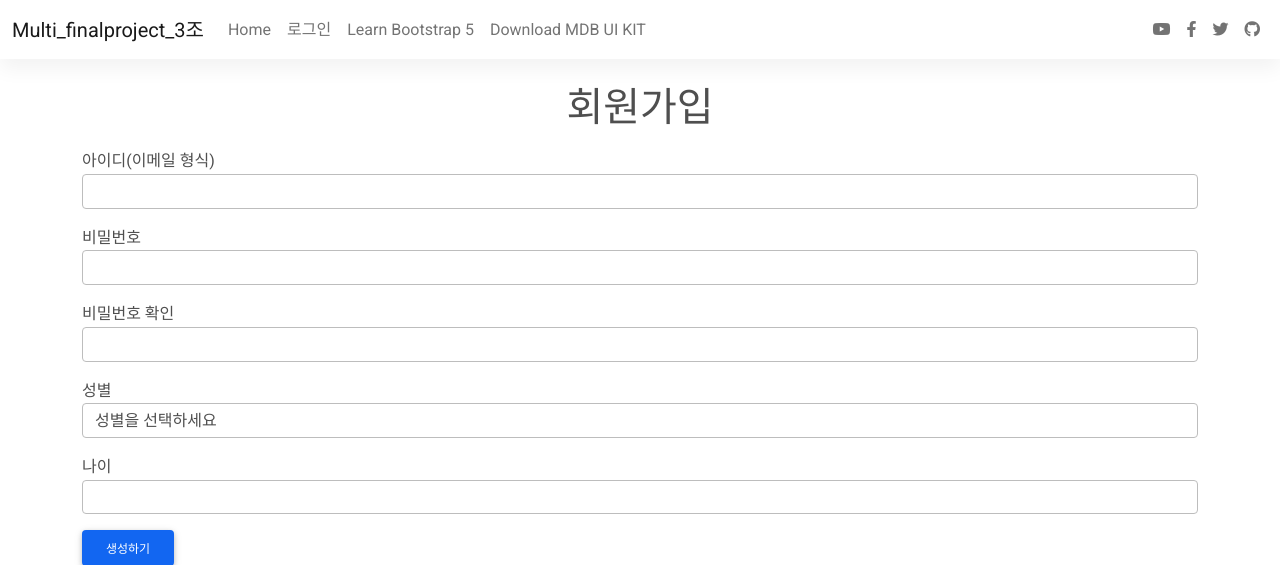
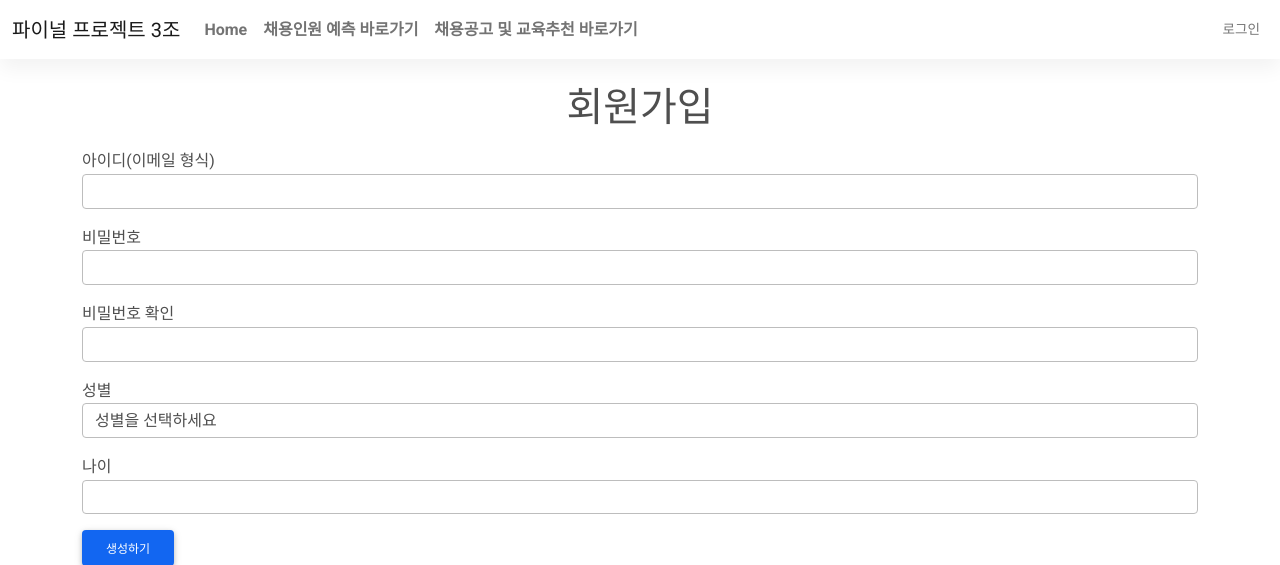
Before and after one commit to gchin97/multi_finalproject, a Django app: template web_3/templates/common/signup.html in a window 1280 px wide. Shown: the top 565 px of the page. Run offline with Django 3.2, Linux system fonts and the light colour scheme; the template is opened without the code that fills it, so the values that code supplies are empty; some libraries are stand-ins or nearby versions.

Commit message:
231013 navbar 수정

```diff
--- a/web_3/templates/navbar.html
+++ b/web_3/templates/navbar.html
@@ -3,7 +3,7 @@
     <div class="container-fluid">
       <!-- Navbar brand -->
       <a class="navbar-brand" href="{% url "prediction:main" %}">
-        Multi_finalproject_3조
+        파이널 프로젝트 3조
       </a>
       <button class="navbar-toggler" type="button" data-mdb-toggle="collapse" data-mdb-target="#navbarExample01"
           aria-controls="navbarExample01" aria-expanded="false" aria-label="Toggle navigation">
@@ -12,52 +12,36 @@
       <div class="collapse navbar-collapse" id="navbarExample01">
         <ul class="navbar-nav me-auto mb-2 mb-lg-0">
           <li class="nav-item active">
-            <a class="nav-link" aria-current="page" href="#intro">Home</a>
+            <a class="nav-link" aria-current="page" href="#intro" style="font-weight: 600;">Home</a>
           </li>
           <li class="nav-item">
+            <a class="nav-link" href="{% url 'prediction:predict' %}" rel="nofollow" style="font-weight: 600;">
+              채용인원 예측 바로가기
+            </a>
+          </li>
+          <li class="nav-item">
+            <a class="nav-link" href="{% url 'prediction:emp' %}" style="font-weight: 600;">
+              채용공고 및 교육추천 바로가기
+            </a>
+          </li>
+        </ul>
+        <ul class="navbar-nav d-flex flex-row">
+          <li class="nav-item">
             {% if user.is_authenticated %}
-            <a href="{% url "common:logout" %}" class="nav-link">로그아웃</a>
+            <a href="{% url "common:logout" %}" class="nav-link" style="font-size: 0.85rem; font-weight: 500;">로그아웃</a>
             {% else %}
-            <a class="nav-link" aria-current="page" href="{% url "common:login" %}">로그인</a>
+            <a class="nav-link" aria-current="page" href="{% url "common:login" %}" style="font-size: 0.85rem; font-weight: 500;">
+              로그인
+            </a>
             {% endif %}
           </li>
           {% if user.is_authenticated %}
           <li class="nav-item">
-            <a href="{% url "common:update" %}" class="nav-link">회원정보 수정</a>
+            <a href="{% url "common:update" %}" class="nav-link" style="font-size: 0.85rem; font-weight: 500;">
+              회원정보 수정
+            </a>
           </li>
           {% endif %}
-          <li class="nav-item">
-            <a class="nav-link" href="https://www.youtube.com/channel/UC5CF7mLQZhvx8O5GODZAhdA" rel="nofollow"
-              target="_blank">Learn Bootstrap 5</a>
-          </li>
-          <li class="nav-item">
-            <a class="nav-link" href="https://mdbootstrap.com/docs/standard/" target="_blank">Download MDB UI KIT</a>
-          </li>
-        </ul>
-
-        <ul class="navbar-nav d-flex flex-row">
-          <!-- Icons -->
-          <li class="nav-item me-3 me-lg-0">
-            <a class="nav-link" href="https://www.youtube.com/channel/UC5CF7mLQZhvx8O5GODZAhdA" rel="nofollow"
-              target="_blank">
-              <i class="fab fa-youtube"></i>
-            </a>
-          </li>
-          <li class="nav-item me-3 me-lg-0">
-            <a class="nav-link" href="https://www.facebook.com/mdbootstrap" rel="nofollow" target="_blank">
-              <i class="fab fa-facebook-f"></i>
-            </a>
-          </li>
-          <li class="nav-item me-3 me-lg-0">
-            <a class="nav-link" href="https://twitter.com/MDBootstrap" rel="nofollow" target="_blank">
-              <i class="fab fa-twitter"></i>
-            </a>
-          </li>
-          <li class="nav-item me-3 me-lg-0">
-            <a class="nav-link" href="https://github.com/mdbootstrap/mdb-ui-kit" rel="nofollow" target="_blank">
-              <i class="fab fa-github"></i>
-            </a>
-          </li>
         </ul>
       </div>
     </div>
```
Also changed, not shown: web_3/prediction/views.py (line endings or trailing spaces).
